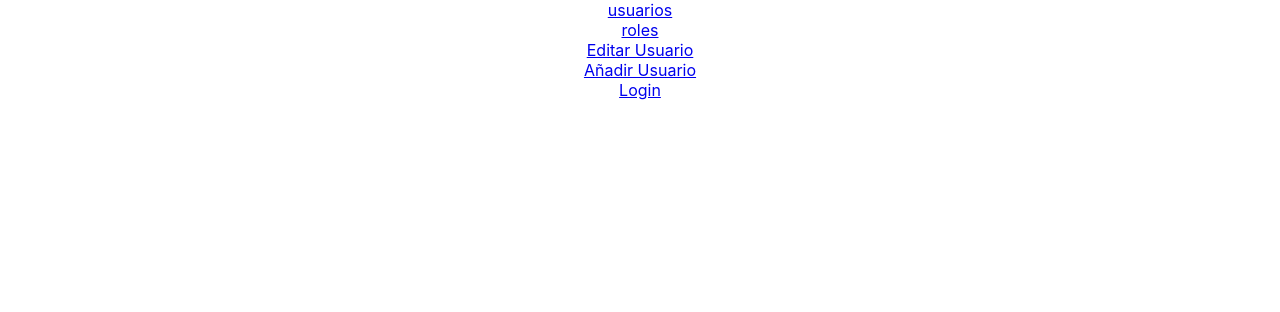
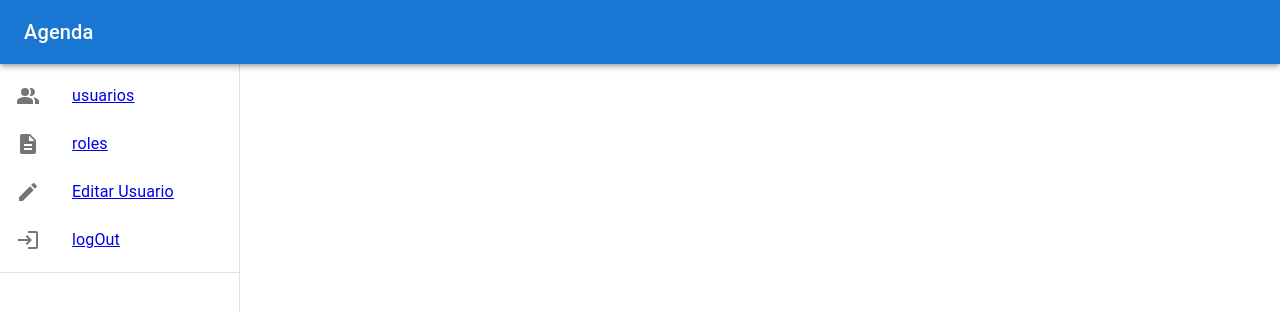
Before and after one commit to Crafty-TI/AgendaVirtual, a React (Create React App) app in the folder AgendaVirtual.Front/: page / in a window 1280 px wide. Shown: the top 312 px of the page. Built offline with nearby package versions, Linux system fonts and the light colour scheme.

Commit message:
se agrega menu lateral

```diff
--- a/AgendaVirtual.Front/src/App.tsx
+++ b/AgendaVirtual.Front/src/App.tsx
@@ -3,6 +3,7 @@ import logo from './logo.svg';
 import './App.css';
 import axios from 'axios';
 import Rutas from './Rutas';
+import Menu from './componentes/Menu/';
 
 
 
@@ -10,16 +11,10 @@ export const App = () => {
 
   return (
     <div className="App">
-      <a href="/usuarios">usuarios</a>
-      <br />
-      <a href="/roles">roles</a>
-      <br />
-      <a href={`/editarusuario/${987}`}>Editar Usuario</a>
-      <br />
-      <a href={`/crearusuario`}>Añadir Usuario</a>
-      <br />
-      <a href={`/login`}>Login</a>
-      <Rutas></Rutas>
+      <Menu>
+              <Rutas></Rutas>
+      </Menu>
+
     </div>
 
   );
--- /dev/null
+++ b/AgendaVirtual.Front/src/componentes/Menu/index.tsx
@@ -0,0 +1,97 @@
+import React, { useState, useEffect } from 'react';
+import Box from '@mui/material/Box';
+import Drawer from '@mui/material/Drawer';
+import AppBar from '@mui/material/AppBar';
+import CssBaseline from '@mui/material/CssBaseline';
+import Toolbar from '@mui/material/Toolbar';
+import List from '@mui/material/List';
+import Typography from '@mui/material/Typography';
+import Divider from '@mui/material/Divider';
+import ListItem from '@mui/material/ListItem';
+import ListItemIcon from '@mui/material/ListItemIcon';
+import ListItemText from '@mui/material/ListItemText';
+import InboxIcon from '@mui/icons-material/MoveToInbox';
+import MailIcon from '@mui/icons-material/Mail';
+import PeopleAltIcon from '@mui/icons-material/PeopleAlt';
+import DescriptionIcon from '@mui/icons-material/Description';
+import EditIcon from '@mui/icons-material/Edit';
+import LoginIcon from '@mui/icons-material/Login';
+
+const drawerWidth = 240
+
+const Rutas = [
+    {
+        nombreRuta: 'usuarios',
+        texto: 'usuarios',
+        icono: PeopleAltIcon,
+    },
+    {
+        nombreRuta: 'roles',
+        texto: 'roles',
+        icono: DescriptionIcon,
+    },
+    {
+        nombreRuta: `editarusuario/${987}`,
+        texto: 'Editar Usuario',
+        icono: EditIcon,
+    },
+    {
+        nombreRuta: 'login',
+        texto: 'logOut',
+        icono: LoginIcon,
+    },
+]
+
+const Menu = ({ children }: any) => {
+    const [logueado, setLogueado] = useState(false)
+    useEffect(() => {
+        const router = window.location.pathname;
+        setLogueado(!router.includes("login"))
+    }, [])
+    return (
+        <Box sx={{ display: 'flex' }}>
+            {logueado ? (<><CssBaseline />
+                <AppBar position="fixed" sx={{ zIndex: (theme) => theme.zIndex.drawer + 1 }}>
+                    <Toolbar>
+                        <Typography variant="h6" noWrap component="div">
+                            Agenda
+                        </Typography>
+                    </Toolbar>
+                </AppBar>
+                <Drawer
+                    variant="permanent"
+                    sx={{
+                        width: drawerWidth,
+                        flexShrink: 0,
+                        [`& .MuiDrawer-paper`]: { width: drawerWidth, boxSizing: 'border-box' },
+                    }}
+                >
+                    <Toolbar />
+                    <Box sx={{ overflow: 'auto' }}>
+                        <List>
+                            {Rutas.map((item, index) => (
+                                <ListItem button key={`/${item.texto}`}>
+                                    <ListItemIcon>
+                                        <item.icono />
+                                    </ListItemIcon>
+                                    <a href={`/${item.nombreRuta}`}><ListItemText primary={`${item.texto}`} ></ListItemText> </a>
+                                </ListItem>
+                            ))}
+                        </List>
+                        <Divider />
+
+                    </Box>
+                </Drawer>
+                <Box component="main" sx={{ flexGrow: 1, p: 3 }}>
+                    <Toolbar />
+                    {children}
+                </Box></>) :
+                <Box component="main" sx={{ flexGrow: 1, p: 3 }}>
+                    {children}
+                </Box>}
+
+        </Box>
+    );
+}
+
+export default Menu
--- a/AgendaVirtual.Front/tsconfig.json
+++ b/AgendaVirtual.Front/tsconfig.json
@@ -1,5 +1,6 @@
 {
   "compilerOptions": {
+
     "target": "es5",
     "lib": [
       "dom",
@@ -11,7 +12,7 @@
     "esModuleInterop": true,
     "allowSyntheticDefaultImports": true,
     "strict": true,
-    "forceConsistentCasingInFileNames": true,
+    "forceConsistentCasingInFileNames": false,
     "noFallthroughCasesInSwitch": true,
     "module": "esnext",
     "moduleResolution": "node",
```
